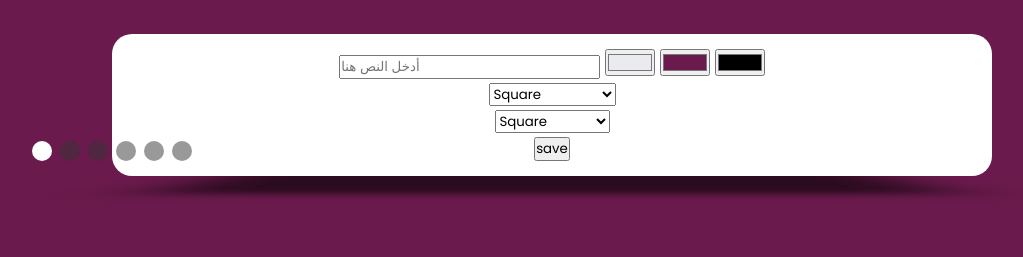
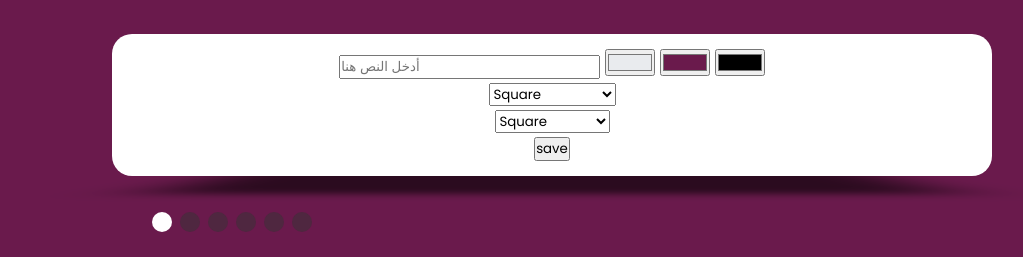
Before and after one commit to hasson93/QRCode, a plain HTML site: page index.html in a window 1280 px wide. Shown: the part 66-323 px from the top of the page, without its empty margins (88-1111 px from the left). Drawn offline with nearby package versions, Linux system fonts and the light colour scheme.

Commit message:
Update styles.css

```diff
--- a/styles.css
+++ b/styles.css
@@ -23,6 +23,13 @@ header {
   transition: 0.5s ease;
 }
 
+.swiper-horizontal>.swiper-pagination-bullets, .swiper-pagination-bullets.swiper-pagination-horizontal, .swiper-pagination-custom, .swiper-pagination-fraction {
+    bottom: var(--swiper-pagination-bottom,8px);
+    top: var(--swiper-pagination-top,auto);
+    left: 120px;
+    width: 100%;
+    bottom: -63px;
+}
 header .logo {
   color: #fff8f8;
   font-size: 2em;
```
